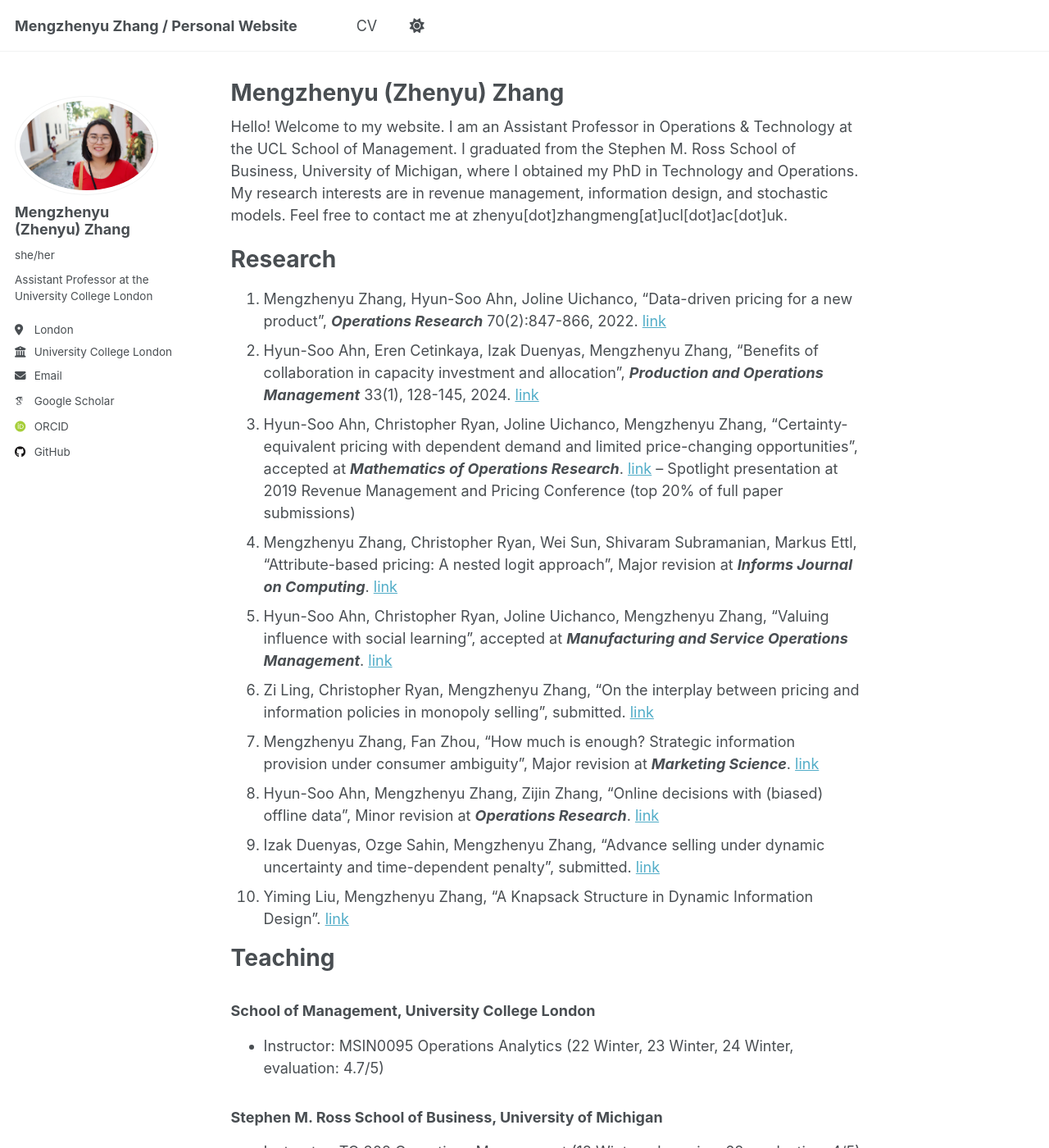
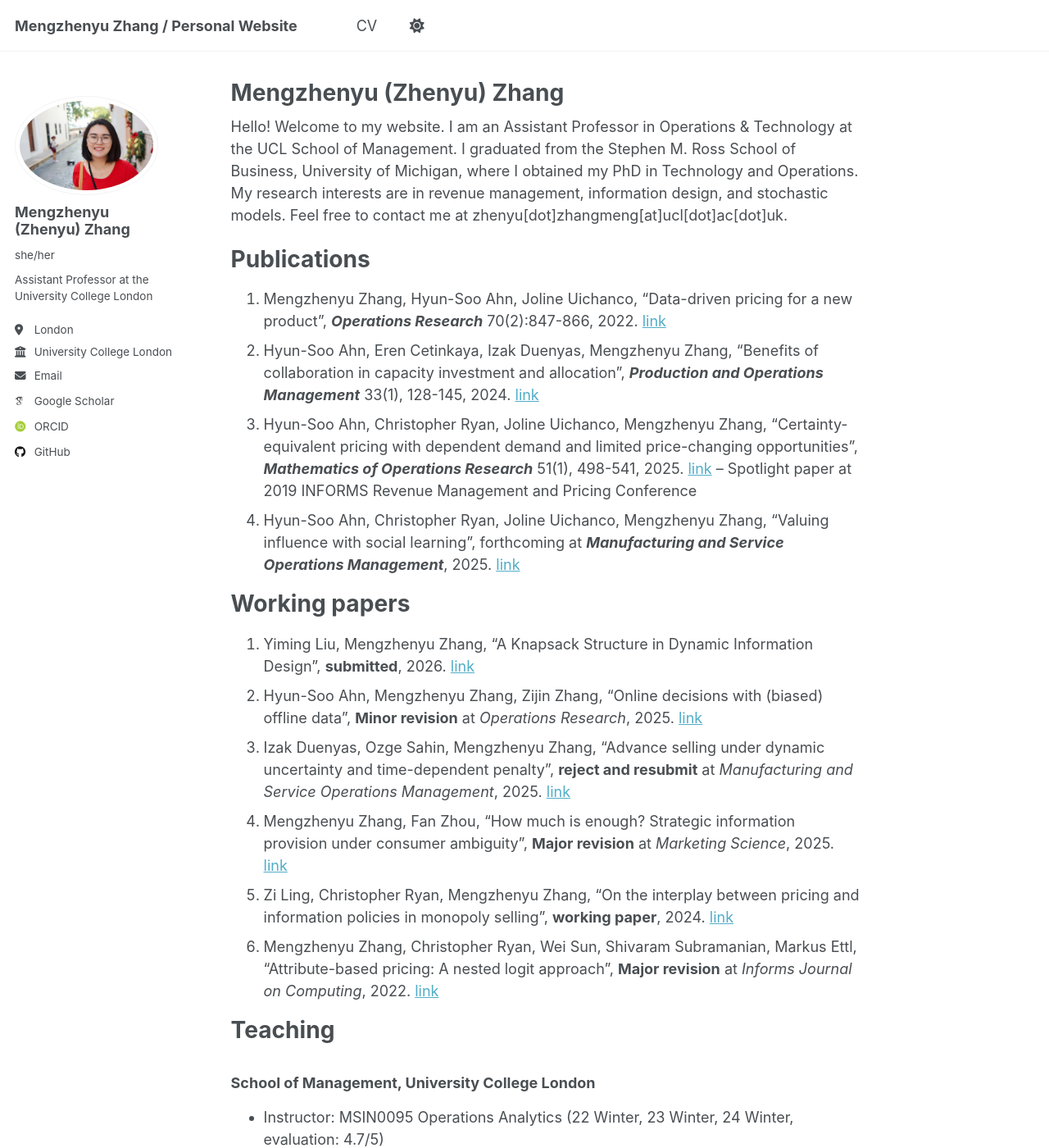
Before and after one commit to mengzhenyuzhang/mengzhenyuzhang.github.io, a Jekyll site: the page built from _pages/about.md, in a window 1280 px wide and 1400 px high. Shown: the whole window at 82% size. Built offline with Jekyll 4.4.1, drawn with Linux system fonts in a browser that asks for light colours; some web fonts are replaced; a script that is not in the unit is left out.

Commit message:
Revise publications and add working papers
Updated publications and working papers sections with new entries and revisions.

```diff
--- a/_pages/about.md
+++ b/_pages/about.md
@@ -9,19 +9,26 @@ redirect_from:
 
 Hello! Welcome to my website. I am an Assistant Professor in Operations & Technology at the UCL School of Management. I graduated from the Stephen M. Ross School of Business, University of Michigan, where I obtained my PhD in Technology and Operations. My research interests are in revenue management, information design, and stochastic models. Feel free to contact me at zhenyu[dot]zhangmeng[at]ucl[dot]ac[dot]uk.
 
-Research
+Publications
 ======
 1. Mengzhenyu Zhang, Hyun-Soo Ahn, Joline Uichanco, “Data-driven pricing for a new product”, ***Operations Research*** 70(2):847-866, 2022. [link](https://pubsonline.informs.org/doi/abs/10.1287/opre.2021.2204)
 2. Hyun-Soo Ahn, Eren Cetinkaya, Izak Duenyas, Mengzhenyu Zhang, “Benefits of collaboration in capacity investment and allocation”, ***Production and Operations Management*** 33(1), 128-145, 2024. [link](https://journals.sagepub.com/doi/10.1177/10591478231224918)
-3. Hyun-Soo Ahn, Christopher Ryan, Joline Uichanco, Mengzhenyu Zhang, “Certainty-equivalent pricing with dependent demand and limited price-changing opportunities”, accepted at ***Mathematics of Operations Research***. [link](https://pubsonline.informs.org/doi/abs/10.1287/moor.2022.0330)
-– Spotlight presentation at 2019 Revenue Management and Pricing Conference (top 20% of full paper submissions)
-4. Mengzhenyu Zhang, Christopher Ryan, Wei Sun, Shivaram Subramanian, Markus Ettl, “Attribute-based pricing: A nested logit approach”, Major revision at ***Informs Journal on Computing***. [link](https://papers.ssrn.com/sol3/papers.cfm?abstract_id=4258247)
-5. Hyun-Soo Ahn, Christopher Ryan, Joline Uichanco, Mengzhenyu Zhang, “Valuing influence with social learning”, accepted at ***Manufacturing and Service Operations Management***. [link](https://pubsonline.informs.org/doi/abs/10.1287/msom.2025.0348)
-6. Zi Ling, Christopher Ryan, Mengzhenyu Zhang, “On the interplay between pricing and information policies in monopoly selling”, submitted. [link](https://papers.ssrn.com/sol3/papers.cfm?abstract_id=5047585)
-7. Mengzhenyu Zhang, Fan Zhou, “How much is enough? Strategic information provision under consumer ambiguity”, Major revision at ***Marketing Science***. [link](https://papers.ssrn.com/sol3/papers.cfm?abstract_id=5378554)
-8. Hyun-Soo Ahn, Mengzhenyu Zhang, Zijin Zhang, “Online decisions with (biased) offline data”, Minor revision at ***Operations Research***. [link](https://papers.ssrn.com/sol3/papers.cfm?abstract_id=5350921)
-9. Izak Duenyas, Ozge Sahin, Mengzhenyu Zhang, “Advance selling under dynamic uncertainty and time-dependent penalty”, submitted. [link](https://papers.ssrn.com/sol3/papers.cfm?abstract_id=5735983)
-10. Yiming Liu, Mengzhenyu Zhang, “A Knapsack Structure in Dynamic Information Design”. [link](https://papers.ssrn.com/sol3/papers.cfm?abstract_id=6156088)
+3. Hyun-Soo Ahn, Christopher Ryan, Joline Uichanco, Mengzhenyu Zhang, “Certainty-equivalent pricing with dependent demand and limited price-changing opportunities”, ***Mathematics of Operations Research*** 51(1), 498-541, 2025. [link](https://pubsonline.informs.org/doi/abs/10.1287/moor.2022.0330)
+– Spotlight paper at 2019 INFORMS Revenue Management and Pricing Conference
+4. Hyun-Soo Ahn, Christopher Ryan, Joline Uichanco, Mengzhenyu Zhang, “Valuing influence with social learning”, forthcoming at ***Manufacturing and Service Operations Management***, 2025. [link](https://pubsonline.informs.org/doi/abs/10.1287/msom.2025.0348)
+
+Working papers
+======
+5. Yiming Liu, Mengzhenyu Zhang, “A Knapsack Structure in Dynamic Information Design”, **submitted**, 2026. [link](https://papers.ssrn.com/sol3/papers.cfm?abstract_id=6156088)
+6. Hyun-Soo Ahn, Mengzhenyu Zhang, Zijin Zhang, “Online decisions with (biased) offline data”, **Minor revision** at *Operations Research*, 2025. [link](https://papers.ssrn.com/sol3/papers.cfm?abstract_id=5350921)
+7. Izak Duenyas, Ozge Sahin, Mengzhenyu Zhang, “Advance selling under dynamic uncertainty and time-dependent penalty”, **reject and resubmit** at *Manufacturing and Service Operations Management*, 2025. [link](https://papers.ssrn.com/sol3/papers.cfm?abstract_id=5735983)
+8. Mengzhenyu Zhang, Fan Zhou, “How much is enough? Strategic information provision under consumer ambiguity”, **Major revision** at *Marketing Science*, 2025. [link](https://papers.ssrn.com/sol3/papers.cfm?abstract_id=5378554)
+9. Zi Ling, Christopher Ryan, Mengzhenyu Zhang, “On the interplay between pricing and information policies in monopoly selling”, **working paper**, 2024. [link](https://papers.ssrn.com/sol3/papers.cfm?abstract_id=5047585)
+10. Mengzhenyu Zhang, Christopher Ryan, Wei Sun, Shivaram Subramanian, Markus Ettl, “Attribute-based pricing: A nested logit approach”, **Major revision** at *Informs Journal on Computing*, 2022. [link](https://papers.ssrn.com/sol3/papers.cfm?abstract_id=4258247)
+
+
+
+
 
 
 Teaching
```
